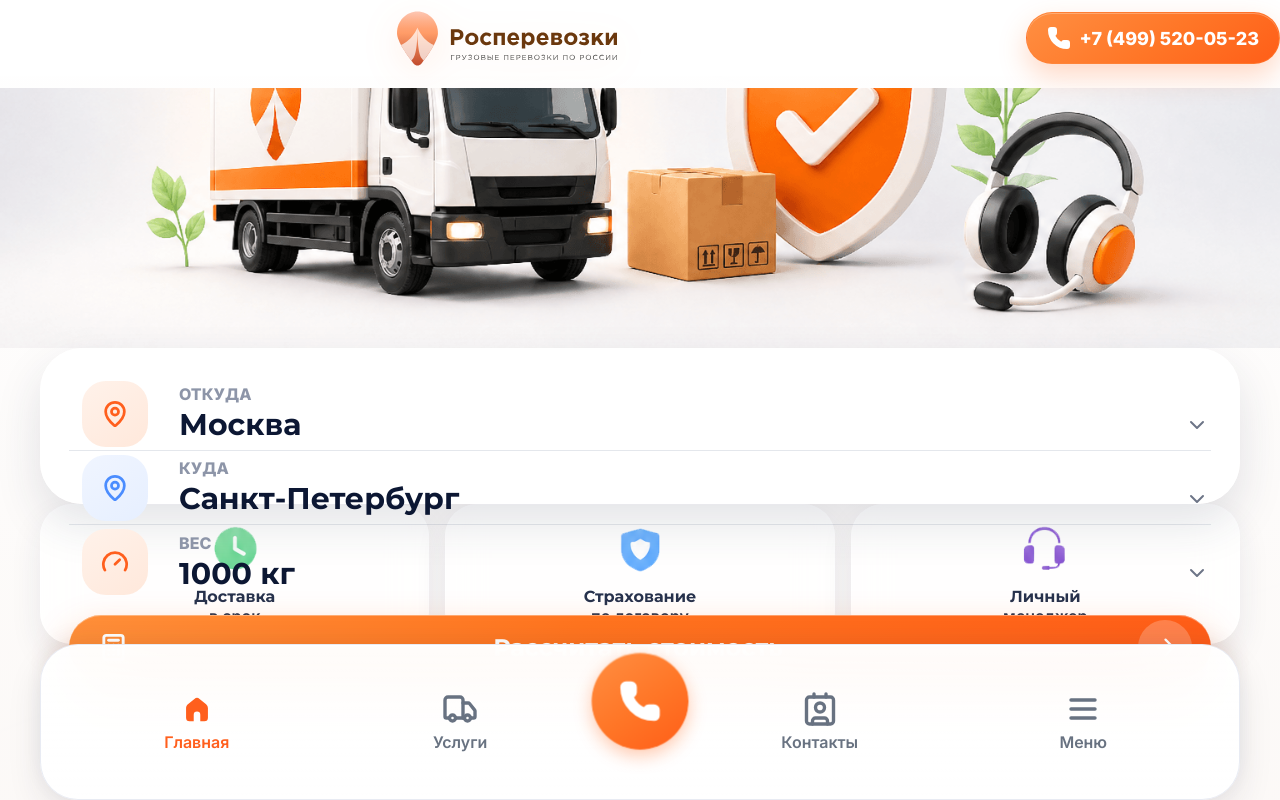
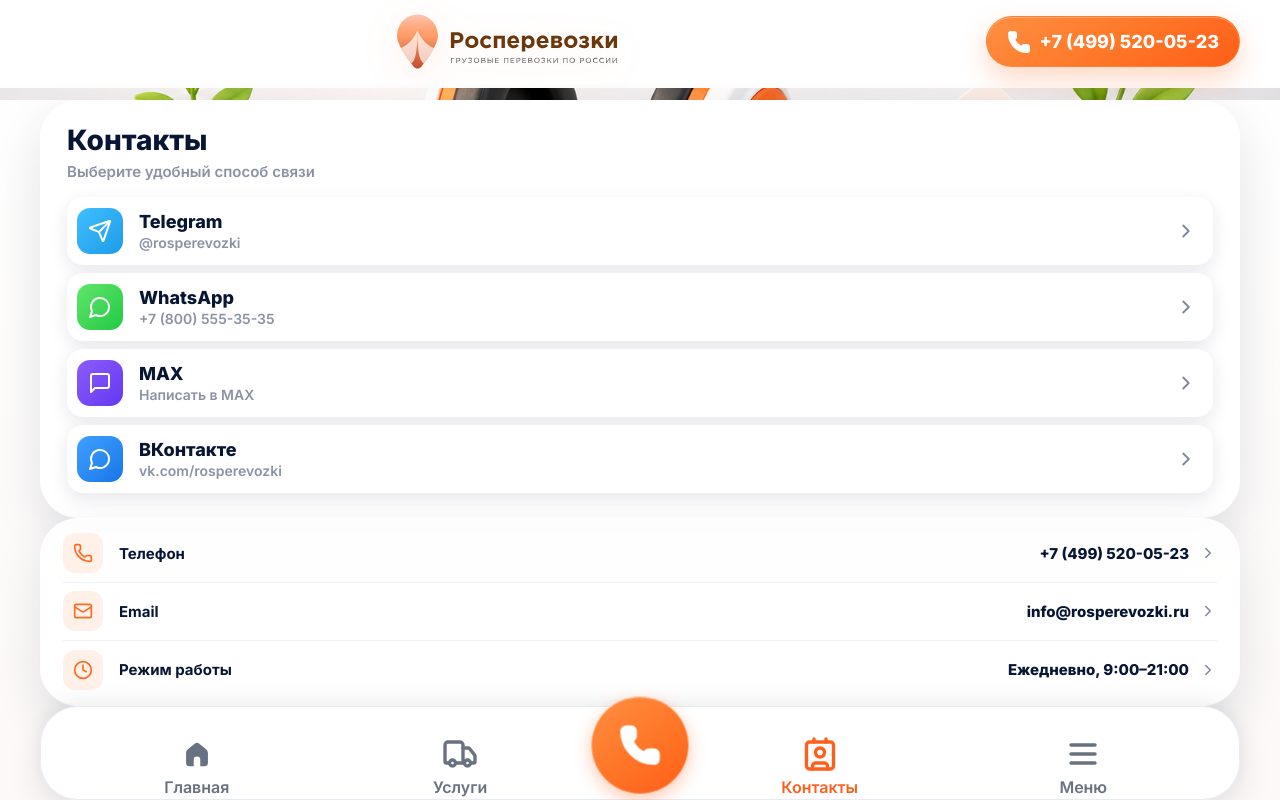
Before and after one commit to Yakov2016/rosmobil, a React (Vite) app: page / in a window 1280 px wide. Both pictures are taken after a click on the link "Контакты". Built offline with nearby package versions, Linux system fonts and the light colour scheme.

Commit message:
Add files via upload

```diff
--- a/src/App.jsx
+++ b/src/App.jsx
@@ -3,19 +3,27 @@ import {
   ArrowRight,
   Calculator,
   ChevronDown,
+  ChevronRight,
+  Clock,
   Contact,
   Gauge,
   LoaderCircle,
+  Mail,
   MapPin,
   MapPinned,
   Menu,
+  MessageCircle,
+  MessageSquare,
   Phone,
+  Send,
   Truck,
 } from 'lucide-react';
 import L from 'leaflet';
 import 'leaflet/dist/leaflet.css';
 import logo from '../logo.svg';
 import heroImage from '../hero.png';
+import kontHeroImage from '../Konthero.png';
+
 
 const speedIcon = '/icon/speed.png';
 const shIcon = '/icon/sh.png';
@@ -333,7 +341,6 @@ function SelectField({
   const isOpen = openMenu === id;
   const [inputValue, setInputValue] = useState(value);
   const [hasTyped, setHasTyped] = useState(false);
-  const [replaceOnType, setReplaceOnType] = useState(false);
   const inputRef = useRef(null);
 
   const visibleOptions = useMemo(() => {
@@ -355,7 +362,6 @@ function SelectField({
     if (!isOpen) {
       setInputValue(value);
       setHasTyped(false);
-      setReplaceOnType(false);
       return;
     }
 
@@ -371,17 +377,8 @@ function SelectField({
       }
 
       input.setSelectionRange(input.value.length, input.value.length);
-      setReplaceOnType(true);
     });
   }, [isOpen, value]);
-
-  const replaceInputValue = (nextValue) => {
-    setInputValue(nextValue);
-    setHasTyped(nextValue.trim().length > 0);
-    setReplaceOnType(false);
-    setOpenMenu(id);
-    onChange(nextValue);
-  };
 
   return (
     <div className="field">
@@ -396,7 +393,7 @@ function SelectField({
           <div className="select-trigger">
             <input
               ref={inputRef}
-              className={`combobox-input ${replaceOnType ? 'is-soft-selected' : ''}`}
+              className="combobox-input"
               type="text"
               inputMode={inputMode}
               value={inputValue}
@@ -406,80 +403,18 @@ function SelectField({
               autoCorrect="off"
               spellCheck="false"
               enterKeyHint="done"
-              onPointerDown={() => {
-                if (document.activeElement === inputRef.current) {
-                  setReplaceOnType(false);
-                }
-              }}
-              onFocus={(event) => {
+              onFocus={() => {
                 setOpenMenu(id);
-                event.currentTarget.setSelectionRange(
-                  event.currentTarget.value.length,
-                  event.currentTarget.value.length,
-                );
-                setReplaceOnType(true);
-              }}
-              onBeforeInput={(event) => {
-                if (!replaceOnType) return;
-
-                const { data, inputType } = event.nativeEvent;
-
-                if (inputType?.startsWith('insert')) {
-                  event.preventDefault();
-                  replaceInputValue(data ?? '');
-                  return;
-                }
-
-                if (inputType === 'deleteContentBackward' || inputType === 'deleteContentForward') {
-                  event.preventDefault();
-                  replaceInputValue('');
-                }
-              }}
-              onPaste={(event) => {
-                if (!replaceOnType) return;
-
-                event.preventDefault();
-                replaceInputValue(event.clipboardData.getData('text'));
-              }}
-              onSelect={(event) => {
-                if (event.currentTarget.selectionStart !== event.currentTarget.selectionEnd) {
-                  setReplaceOnType(false);
-                }
               }}
               onChange={(event) => {
-                const nextValue = replaceOnType && event.target.value.startsWith(value)
-                  ? event.target.value.slice(value.length)
-                  : event.target.value;
+                const nextValue = event.target.value;
 
                 setInputValue(nextValue);
                 setHasTyped(nextValue.trim().length > 0);
-                setReplaceOnType(false);
                 setOpenMenu(id);
                 onChange(nextValue);
               }}
               onKeyDown={(event) => {
-                if (
-                  replaceOnType
-                  && event.key.length === 1
-                  && !event.altKey
-                  && !event.ctrlKey
-                  && !event.metaKey
-                ) {
-                  event.preventDefault();
-                  replaceInputValue(event.key);
-                  return;
-                }
-
-                if (replaceOnType && (event.key === 'Backspace' || event.key === 'Delete')) {
-                  event.preventDefault();
-                  replaceInputValue('');
-                  return;
-                }
-
-                if (event.key.startsWith('Arrow') || event.key === 'Home' || event.key === 'End') {
-                  setReplaceOnType(false);
-                }
-
                 if (event.key === 'Escape') {
                   setOpenMenu(null);
                   return;
@@ -545,10 +480,15 @@ function SelectField({
 }
 
 function RouteCard({ routeLabel, weightKg, distanceLabel }) {
+  const parts = routeLabel.split('→').map((s) => s.trim());
+
   return (
     <article className="route-card">
-      <div className="route-card__top-row">
-        <span className="route-card__badge">Результат расчета</span>
+      <div className="route-card__cities">
+        <span className="route-card__city">{parts[0]}</span>
+        <span className="route-card__arrow">↓</span>
+        <span className="route-card__city">{parts[1]}</span>
+      </div>
 
       <div className="route-card__info-stack">
         <span className="route-card__info-item">
@@ -560,20 +500,22 @@ function RouteCard({ routeLabel, weightKg, distanceLabel }) {
           {distanceLabel}
         </span>
       </div>
-      </div>
-
-      <h2 className="route-card__route">
-        {routeLabel.split('→').map((part, i, arr) => (
-          <span key={i}>
-            {part.trim()}
-            {i < arr.length - 1 && <span className="route-card__route-arrow">→</span>}
-          </span>
-        ))}
-      </h2>
-
-      <div className="route-card__image-placeholder" />
     </article>
   );
+}
+
+function pluralizeFreeMachines(count) {
+  if (count === 0) return 'Нет свободных машин';
+
+  const lastDigit = count % 10;
+  const lastTwo = count % 100;
+
+  if (lastTwo >= 11 && lastTwo <= 19) return `${formatNumber(count)} свободных машин`;
+
+  if (lastDigit === 1) return `${formatNumber(count)} свободная машина`;
+  if (lastDigit >= 2 && lastDigit <= 4) return `${formatNumber(count)} свободные машины`;
+
+  return `${formatNumber(count)} свободных машин`;
 }
 
 function TariffCard({
@@ -581,21 +523,10 @@ function TariffCard({
   price,
   vehicleCount,
   features,
-  recommended,
 }) {
   return (
-    <article className={`tariff-card ${recommended ? 'tariff-card--recommended' : ''}`}>
-      {recommended ? <div className="tariff-card__ribbon">Рекомендуем</div> : null}
-
-      <div className="tariff-card__icon-circle">
-        <Truck />
-      </div>
-
+    <article className="tariff-card">
       <div className="tariff-card__content">
-        <span className="tariff-card__badge">
-          {pluralizeMachines(vehicleCount)}
-        </span>
-
         <h3 className="tariff-card__title">{title}</h3>
 
         <div className="tariff-card__price">
@@ -609,11 +540,20 @@ function TariffCard({
           ))}
         </ul>
       </div>
+
+      <div className="tariff-card__action">
+        <button className="tariff-card__select-btn">Выбрать</button>
+        <span className="tariff-card__free-count">
+          {vehicleCount > 0 ? '\u2713 ' : ''}{pluralizeFreeMachines(vehicleCount)}
+        </span>
+      </div>
     </article>
   );
 }
 
 function App() {
+  const [page, setPage] = useState('main');
+
   const [fromCity, setFromCity] = useState('Москва');
   const [toCity, setToCity] = useState('Санкт-Петербург');
   const [weightValue, setWeightValue] = useState('1000 кг');
@@ -659,11 +599,7 @@ function App() {
     const resultsNode = resultsRef.current;
     if (!resultsNode) return;
 
-    const topbar = document.querySelector('.topbar');
-    const topbarHeight = topbar ? topbar.offsetHeight : 0;
-    const top = resultsNode.getBoundingClientRect().top + window.scrollY - topbarHeight - 12;
-
-    window.scrollTo({ top, behavior: 'smooth' });
+    resultsNode.scrollIntoView({ behavior: 'smooth', block: 'start' });
   };
 
   const clearMapLayers = () => {
@@ -852,6 +788,69 @@ function App() {
       </header>
 
     <main className="app-shell">
+      {page === 'contacts' ? (
+        <>
+          <div className="hero-zone" aria-hidden="true">
+            <img
+              className="hero-visual"
+              src={kontHeroImage}
+              width="1536"
+              height="1021"
+              alt=""
+              decoding="async"
+            />
+          </div>
+
+          <div className="contacts-card">
+            <h1 className="contacts-section-title">Контакты</h1>
+            <p className="contacts-section-subtitle">Выберите удобный способ связи</p>
+
+            <div className="contacts-list">
+              {[
+                { title: 'Telegram', value: '@rosperevozki', gradient: 'linear-gradient(135deg, #40bfff, #1d9be8)', icon: Send },
+                { title: 'WhatsApp', value: '+7 (800) 555-35-35', gradient: 'linear-gradient(135deg, #62e66b, #21c943)', icon: MessageCircle },
+                { title: 'MAX', value: 'Написать в MAX', gradient: 'linear-gradient(135deg, #8d5cff, #6338f0)', icon: MessageSquare },
+                { title: 'ВКонтакте', value: 'vk.com/rosperevozki', gradient: 'linear-gradient(135deg, #3fa1ff, #1976e8)', icon: MessageCircle },
+              ].map((item) => {
+                const Icon = item.icon;
+                return (
+                  <a key={item.title} className="contacts-item" href="#">
+                    <span className="contacts-item-icon" style={{ background: item.gradient }}>
+                      <Icon size={24} color="#fff" />
+                    </span>
+                    <span className="contacts-item-text">
+                      <span className="contacts-item-name">{item.title}</span>
+                      <span className="contacts-item-value">{item.value}</span>
+                    </span>
+                    <ChevronRight size={22} className="contacts-chevron" />
+                  </a>
+                );
+              })}
+            </div>
+          </div>
+
+          <div className="contacts-info-card">
+            {[
+              { label: 'Телефон', value: '+7 (499) 520-05-23', icon: Phone },
+              { label: 'Email', value: 'info@rosperevozki.ru', icon: Mail },
+              { label: 'Режим работы', value: 'Ежедневно, 9:00–21:00', icon: Clock },
+            ].map((row, i, arr) => {
+              const Icon = row.icon;
+              return (
+                <div key={row.label} className={`contacts-info-row ${i === arr.length - 1 ? 'contacts-info-row--last' : ''}`}>
+                  <span className="contacts-info-icon">
+                    <Icon size={20} />
+                  </span>
+                  <span className="contacts-info-label">{row.label}</span>
+                  <span className="contacts-info-value">{row.value}</span>
+                  <ChevronRight size={18} className="contacts-info-chevron" />
+                </div>
+              );
+            })}
+          </div>
+        </>
+      ) : (
+        <>
           <div className="hero-zone" aria-hidden="true">
             <img
               className="hero-visual"
@@ -960,7 +959,6 @@ function App() {
                     price={result.dedicatedPrice}
                     vehicleCount={result.vehicleCount}
                     features={result.dedicatedFeatures}
-                    recommended
                   />
                 </>
               ) : null}
@@ -1029,23 +1027,26 @@ function App() {
           </section>
         </div>
 
+        </>
+      )}
+
       <nav className="bottom-nav" aria-label="Мобильное меню">
-        <a className="nav-item active" href="#">
+        <a className={`nav-item ${page === 'main' ? 'active' : ''}`} href="#" onClick={(e) => { e.preventDefault(); setPage('main'); }}>
           <SoftHomeIcon />
           <span>Главная</span>
         </a>
-        <a className="nav-item" href="#">
+        <a className="nav-item" href="#" onClick={(e) => { e.preventDefault(); }}>
           <Truck size={28} />
           <span>Услуги</span>
         </a>
         <a className="call-action" href="tel:+74995200523" aria-label="Быстрый звонок">
           <Phone size={32} fill="currentColor" />
         </a>
-        <a className="nav-item" href="#">
+        <a className={`nav-item ${page === 'contacts' ? 'active' : ''}`} href="#" onClick={(e) => { e.preventDefault(); setPage('contacts'); }}>
           <Contact size={28} />
           <span>Контакты</span>
         </a>
-        <a className="nav-item" href="#">
+        <a className="nav-item" href="#" onClick={(e) => { e.preventDefault(); }}>
           <Menu size={29} />
           <span>Меню</span>
         </a>
--- a/src/styles.css
+++ b/src/styles.css
@@ -105,11 +105,11 @@ a {
   position: relative;
   --page-x: clamp(14px, 3.6vw, 24px);
   display: grid;
-  grid-template-rows: auto minmax(0, 1fr) auto minmax(0, 1fr) auto;
+  grid-template-rows: auto auto auto auto auto;
   gap: 0;
   width: min(100%, 430px);
-  height: 100vh;
-  height: calc(var(--app-vh) * 100);
+  min-height: 100vh;
+  min-height: calc(var(--app-vh) * 100);
   margin: 0 auto;
   padding: clamp(62px, calc(var(--app-vh) * 9.5), 94px) var(--page-x) 0;
   overflow-x: clip;
@@ -134,6 +134,18 @@ a {
   background: rgba(255, 255, 255, 0.92);
   backdrop-filter: blur(16px);
   -webkit-backdrop-filter: blur(16px);
+  --page-x: clamp(14px, 3.6vw, 24px);
+}
+
+.topbar-inner {
+  display: grid;
+  grid-template-columns: minmax(0, 1fr) auto;
+  align-items: center;
+  gap: clamp(8px, 2.2vw, 12px);
+  width: min(100%, 430px);
+  min-height: clamp(60px, calc(var(--app-vh) * 8.6), 84px);
+  margin: 0 auto;
+  padding: clamp(10px, calc(var(--app-vh) * 1.8), 18px) var(--page-x);
 }
 
 .topbar-inner {
@@ -197,12 +209,21 @@ a {
 }
 
 .hero-zone {
-  display: flex;
-  flex-direction: column;
-  align-items: stretch;
-  justify-content: flex-end;
-  min-height: 0;
-  overflow: visible;
+  margin-inline: calc(var(--page-x) * -1);
+  width: calc(100% + (var(--page-x) * 2));
+  line-height: 0;
+  font-size: 0;
+  overflow: hidden;
+}
+
+.hero-visual {
+  display: block;
+  width: 100%;
+  height: clamp(140px, calc(var(--app-vh) * 22), 220px);
+  object-fit: cover;
+  object-position: center bottom;
+  pointer-events: none;
+  user-select: none;
 }
 
 .status-zone {
@@ -326,12 +347,6 @@ a {
 
 .combobox-input::selection {
   background: rgba(255, 120, 47, 0.18);
-}
-
-.combobox-input.is-soft-selected {
-  border-radius: 8px;
-  background: rgba(255, 120, 47, 0.12);
-  box-shadow: 0 0 0 4px rgba(255, 120, 47, 0.12);
 }
 
 .select-chevron-button {
@@ -503,8 +518,7 @@ a {
   display: flex;
   flex-direction: column;
   gap: 18px;
-  padding: 14px 6px 10px;
-  scroll-margin-top: 20px;
+  scroll-margin-top: 100px;
 }
 
 .map-panel {
@@ -574,35 +588,41 @@ a {
 /* ── Route Card ── */
 
 .route-card {
-  position: relative;
+  display: flex;
+  flex-direction: column;
+  align-items: center;
+  gap: 14px;
   padding: 22px;
   border-radius: 26px;
   background: #fff;
   box-shadow: 0 16px 40px rgba(20, 30, 60, 0.06);
-  overflow: hidden;
-}
-
-.route-card__top-row {
-  display: flex;
-  align-items: center;
-  gap: 10px;
-}
-
-.route-card__badge {
-  display: inline-block;
-  flex-shrink: 0;
-  padding: 7px 16px;
-  border-radius: 10px;
-  background: #fff0e8;
+}
+
+.route-card__cities {
+  display: flex;
+  flex-direction: column;
+  align-items: center;
+  gap: 4px;
+}
+
+.route-card__city {
+  font-family: 'Montserrat', system-ui, sans-serif;
+  font-size: 28px;
+  font-weight: 800;
+  color: #0b1736;
+  line-height: 1.1;
+}
+
+.route-card__arrow {
+  font-size: 22px;
+  font-weight: 700;
   color: #ff6a2a;
-  font-size: 13px;
-  font-weight: 600;
+  line-height: 1;
 }
 
 .route-card__info-stack {
   display: flex;
   gap: 6px;
-  margin-left: auto;
 }
 
 .route-card__info-item {
@@ -632,107 +652,42 @@ a {
   color: #4b91ff;
 }
 
-.route-card__route {
-  margin-top: 12px;
-  font-family: 'Montserrat', system-ui, sans-serif;
-  font-size: 28px;
-  font-weight: 800;
-  color: #0b1736;
-  line-height: 1.1;
-}
-
-.route-card__route-arrow {
-  color: #ff6a2a;
-  margin: 0 12px;
-}
-
-.route-card__image-placeholder {
-  position: absolute;
-  right: 0;
-  bottom: 0;
-  width: 140px;
-  height: 100px;
-}
-
 /* ── Tariff Cards ── */
 
 .tariff-card {
   display: flex;
-  align-items: flex-start;
+  flex-direction: column;
+  align-items: center;
   gap: 22px;
-  min-height: 242px;
   padding: 24px 30px;
+  border: 1.5px solid #ff6a2a;
   border-radius: 28px;
   background: #fff;
   box-shadow: 0 16px 40px rgba(20, 30, 60, 0.06);
 }
 
-.tariff-card--recommended {
-  min-height: 246px;
-  border: 1.5px solid #ff6a2a;
-  position: relative;
-  overflow: hidden;
-}
-
-.tariff-card__icon-circle {
-  flex: 0 0 auto;
-  display: flex;
-  align-items: center;
-  justify-content: center;
-  width: 74px;
-  height: 74px;
-  border-radius: 50%;
-  background: #fff;
-  box-shadow: 0 8px 24px rgba(20, 30, 60, 0.08);
-  color: #7b8499;
-}
-
-.tariff-card--recommended .tariff-card__icon-circle {
-  background: linear-gradient(135deg, #ff8744, #ff5b22);
-  color: #fff;
-  box-shadow: none;
-}
-
-.tariff-card__icon-circle svg {
-  width: 28px;
-  height: 28px;
-}
-
 .tariff-card__content {
   flex: 1;
   min-width: 0;
-}
-
-.tariff-card__badge {
-  display: inline-flex;
-  align-items: center;
-  gap: 6px;
-  padding: 7px 13px;
-  border-radius: 10px;
-  background: #f2f5fb;
-  color: #7b8499;
-  font-size: 14px;
-  font-weight: 600;
-}
-
-.tariff-card--recommended .tariff-card__badge {
-  background: #fff0e8;
-  color: #ff6a2a;
-  font-weight: 700;
+  display: flex;
+  flex-direction: column;
+  align-items: center;
 }
 
 .tariff-card__title {
-  margin: 12px 0 0;
+  margin: 0;
   font-family: 'Montserrat', system-ui, sans-serif;
   font-size: 22px;
   font-weight: 800;
   color: #0b1736;
   line-height: 1.15;
+  text-align: center;
 }
 
 .tariff-card__price {
   display: flex;
   align-items: baseline;
+  justify-content: center;
   gap: 14px;
   margin-top: 8px;
   font-family: 'Montserrat', system-ui, sans-serif;
@@ -751,12 +706,9 @@ a {
   letter-spacing: 0.5px;
 }
 
-.tariff-card--recommended .tariff-card__price-value {
-  color: #ff6a2a;
-}
-
 .tariff-card__list {
   display: grid;
+  justify-items: center;
   gap: 10px;
   margin: 12px 0 0;
   padding: 0;
@@ -790,16 +742,37 @@ a {
   font-weight: 700;
 }
 
-.tariff-card__ribbon {
-  position: absolute;
-  right: 0;
-  top: 0;
+.tariff-card__action {
+  display: flex;
+  flex-direction: column;
+  align-items: center;
+  gap: 8px;
+}
+
+.tariff-card__select-btn {
+  display: inline-flex;
+  align-items: center;
+  justify-content: center;
+  padding: 12px 36px;
+  border: none;
+  border-radius: 14px;
   background: #ff6a2a;
   color: #fff;
+  font-family: 'Montserrat', system-ui, sans-serif;
+  font-size: 15px;
+  font-weight: 700;
+  cursor: pointer;
+  transition: background 0.15s;
+}
+
+.tariff-card__select-btn:active {
+  background: #e0551e;
+}
+
+.tariff-card__free-count {
   font-size: 13px;
-  font-weight: 700;
-  padding: 12px 22px 13px 34px;
-  border-bottom-left-radius: 22px;
+  font-weight: 600;
+  color: #25a56a;
 }
 
 .map-panel__link {
@@ -891,19 +864,6 @@ a {
 
 .is-spinning {
   animation: icon-spin 900ms linear infinite;
-}
-
-.hero-visual {
-  display: block;
-  width: calc(100% + (var(--page-x) * 2));
-  height: clamp(140px, calc(var(--app-vh) * 22), 220px);
-  max-height: 100%;
-  margin: 0 calc(var(--page-x) * -1);
-  object-fit: cover;
-  object-position: center bottom;
-  image-rendering: auto;
-  pointer-events: none;
-  user-select: none;
 }
 
 .status-row {
@@ -1100,6 +1060,10 @@ a {
     box-shadow: none;
   }
 
+  .topbar {
+    --page-x: clamp(24px, 3.6vw, 40px);
+  }
+
   .topbar-inner {
     width: 100%;
     min-height: clamp(72px, calc(var(--app-vh) * 9.5), 96px);
@@ -1196,11 +1160,6 @@ a {
     padding: 26px 32px;
   }
 
-  .tariff-card__icon-circle {
-    width: 80px;
-    height: 80px;
-  }
-
   .tariff-card__price-value {
     font-size: 36px;
   }
@@ -1247,6 +1206,16 @@ a {
   }
 }
 
+@media (max-width: 420px) {
+  .phone-link svg {
+    display: none;
+  }
+
+  .phone-link {
+    gap: 0;
+  }
+}
+
 @media (max-width: 370px) {
   .app-shell {
     padding-inline: 10px;
@@ -1277,8 +1246,12 @@ a {
     padding: 14px;
   }
 
-  .route-card__route {
+  .route-card__city {
     font-size: 20px;
+  }
+
+  .route-card__arrow {
+    font-size: 17px;
   }
 
   .route-card__info-stack {
@@ -1293,20 +1266,8 @@ a {
   }
 
   .tariff-card {
-    flex-direction: column;
     gap: 14px;
     padding: 18px;
-    min-height: auto;
-  }
-
-  .tariff-card__icon-circle {
-    width: 50px;
-    height: 50px;
-  }
-
-  .tariff-card__icon-circle svg {
-    width: 22px;
-    height: 22px;
   }
 
   .tariff-card__title {
@@ -1315,11 +1276,6 @@ a {
 
   .tariff-card__price-value {
     font-size: 26px;
-  }
-
-  .tariff-card__ribbon {
-    font-size: 11px;
-    padding: 10px 16px 11px 28px;
   }
 
   .status-item {
@@ -1383,11 +1339,6 @@ a {
 
   .hero-visual {
     height: 120px;
-    transform: translateY(0);
-  }
-
-  .hero-zone {
-    justify-content: flex-end;
   }
 
   .status-row {
@@ -1491,7 +1442,6 @@ a {
 
   .hero-visual {
     height: 86px;
-    transform: translateY(0);
   }
 
   .status-row {
@@ -1567,16 +1517,22 @@ a {
     display: flex;
     flex-direction: column;
     gap: 16px;
-    min-height: calc(var(--app-vh) * 100);
-    height: auto;
-    padding: clamp(62px, calc(var(--app-vh) * 9.5), 94px) var(--page-x) calc(122px + env(safe-area-inset-bottom, 0px));
-    overflow: visible;
+    height: calc(var(--app-vh) * 100);
+    padding: clamp(62px, calc(var(--app-vh) * 9.5), 94px) var(--page-x) calc(138px + env(safe-area-inset-bottom, 0px));
+    overflow-y: auto;
   }
 
   .hero-zone,
   .status-zone {
     min-height: auto;
     justify-content: flex-start;
+    flex-shrink: 0;
+  }
+
+  .quote-panel,
+  .contacts-card {
+    margin-top: -16px;
+    flex-shrink: 0;
   }
 
   .bottom-nav {
@@ -1587,4 +1543,155 @@ a {
     width: auto;
     margin: 0 auto;
   }
-}
+
+  @media (max-height: 700px) {
+    .app-shell {
+      padding-bottom: calc(102px + env(safe-area-inset-bottom, 0px));
+    }
+
+    .quote-panel {
+      padding: 12px 14px;
+    }
+  }
+}
+
+/* ── Contacts page (inside app-shell) ── */
+
+.contacts-card {
+  padding: 24px 26px;
+  border: 1px solid rgba(255, 255, 255, 0.94);
+  border-radius: clamp(28px, 8vw, 38px);
+  background: rgba(255, 255, 255, 0.89);
+  box-shadow: var(--shadow-soft);
+  backdrop-filter: blur(24px);
+}
+
+.contacts-section-title {
+  font-size: 28px;
+  line-height: 1.1;
+  font-weight: 800;
+  color: #071633;
+  margin: 0;
+}
+
+.contacts-section-subtitle {
+  margin: 6px 0 0;
+  font-size: 15px;
+  font-weight: 600;
+  color: #8a92a4;
+}
+
+.contacts-list {
+  margin-top: 16px;
+  display: flex;
+  flex-direction: column;
+  gap: 8px;
+}
+
+.contacts-item {
+  display: flex;
+  align-items: center;
+  height: 68px;
+  padding: 0 16px 0 10px;
+  border-radius: 16px;
+  background: #fff;
+  box-shadow: 0 6px 18px rgba(20, 30, 60, 0.1);
+  text-decoration: none;
+  cursor: pointer;
+  transition: transform 160ms ease;
+}
+
+.contacts-item:active {
+  transform: scale(0.98);
+}
+
+.contacts-item-icon {
+  display: flex;
+  align-items: center;
+  justify-content: center;
+  width: 46px;
+  height: 46px;
+  border-radius: 13px;
+  flex-shrink: 0;
+}
+
+.contacts-item-text {
+  margin-left: 16px;
+  flex: 1;
+  min-width: 0;
+  display: flex;
+  flex-direction: column;
+}
+
+.contacts-item-name {
+  font-size: 18px;
+  font-weight: 800;
+  color: #071633;
+}
+
+.contacts-item-value {
+  margin-top: 2px;
+  font-size: 14px;
+  font-weight: 600;
+  color: #8a92a4;
+}
+
+.contacts-chevron {
+  flex-shrink: 0;
+  color: #7f8799;
+  margin-left: 6px;
+}
+
+.contacts-info-card {
+  padding: 6px 22px;
+  border: 1px solid rgba(255, 255, 255, 0.94);
+  border-radius: clamp(28px, 8vw, 38px);
+  background: rgba(255, 255, 255, 0.89);
+  box-shadow: var(--shadow-soft);
+  backdrop-filter: blur(24px);
+}
+
+.contacts-info-row {
+  display: flex;
+  align-items: center;
+  height: 58px;
+  border-bottom: 1px solid #edf0f4;
+}
+
+.contacts-info-row--last {
+  border-bottom: none;
+}
+
+.contacts-info-icon {
+  display: flex;
+  align-items: center;
+  justify-content: center;
+  width: 40px;
+  height: 40px;
+  border-radius: 12px;
+  background: #fff0e8;
+  color: #ff6a22;
+  flex-shrink: 0;
+}
+
+.contacts-info-label {
+  margin-left: 16px;
+  font-size: 15px;
+  font-weight: 700;
+  color: #071633;
+  flex-shrink: 0;
+}
+
+.contacts-info-value {
+  margin-left: auto;
+  font-size: 15px;
+  font-weight: 800;
+  color: #071633;
+  text-align: right;
+}
+
+.contacts-info-chevron {
+  flex-shrink: 0;
+  color: #7f8799;
+  margin-left: 10px;
+}
```
Also changed, not shown: Konthero.png (added), 4 other files (tests, documents, lock files or other folders). Lines whose indentation alone changed are shown as unchanged.
